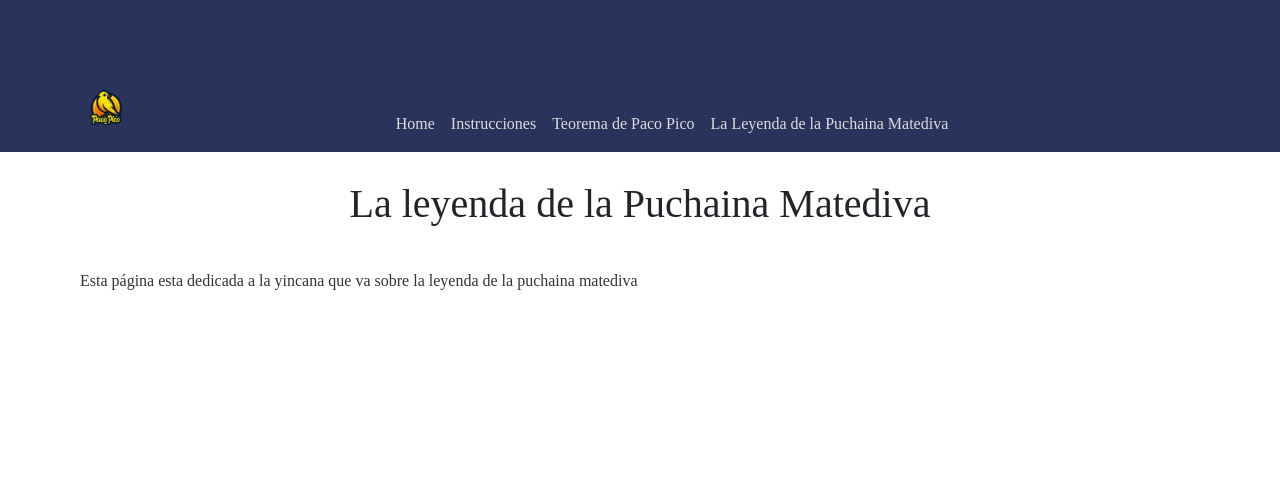
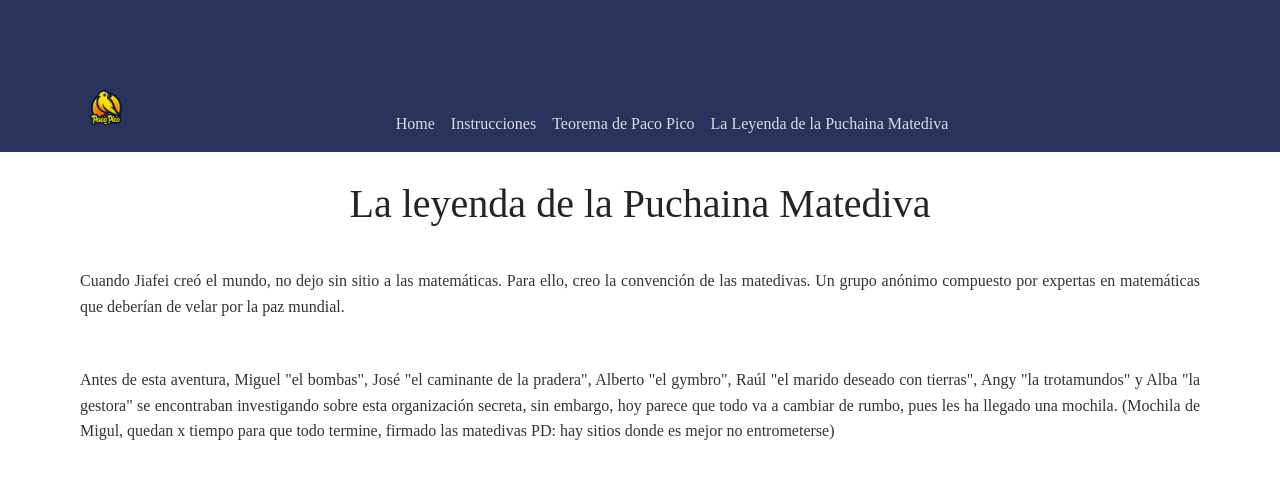
Before and after one commit to cespedino/Yincana_PacoPico, a React (Vite) app: page /contact in a window 1280 px wide. Shown: the top 478 px of the page. Built offline with nearby package versions, Linux system fonts and the light colour scheme.

Commit message:
presentación personajes matedivas

```diff
--- a/src/pages/Contact.jsx
+++ b/src/pages/Contact.jsx
@@ -4,7 +4,15 @@ const Contact = () => {
   return (
     <div>
       <h1>La leyenda de la Puchaina Matediva</h1>
-      <p>Esta página esta dedicada a la yincana que va sobre la leyenda de la puchaina matediva</p>
+      <p>
+        Cuando Jiafei creó el mundo, no dejo sin sitio a las matemáticas. Para ello, creo la convención de las matedivas. Un grupo anónimo compuesto por expertas en
+        matemáticas que deberían de velar por la paz mundial.
+      </p>
+      <p>
+        Antes de esta aventura, Miguel "el bombas", José "el caminante de la pradera", Alberto "el gymbro", Raúl "el marido deseado con tierras", Angy "la trotamundos" y Alba "la gestora"
+        se encontraban investigando sobre esta organización secreta, sin embargo, hoy parece que todo va a cambiar de rumbo, pues les ha llegado una mochila.
+        (Mochila de Migul, quedan x tiempo para que todo termine, firmado las matedivas PD: hay sitios donde es mejor no entrometerse)
+      </p>
     </div>
   );
 };
```
